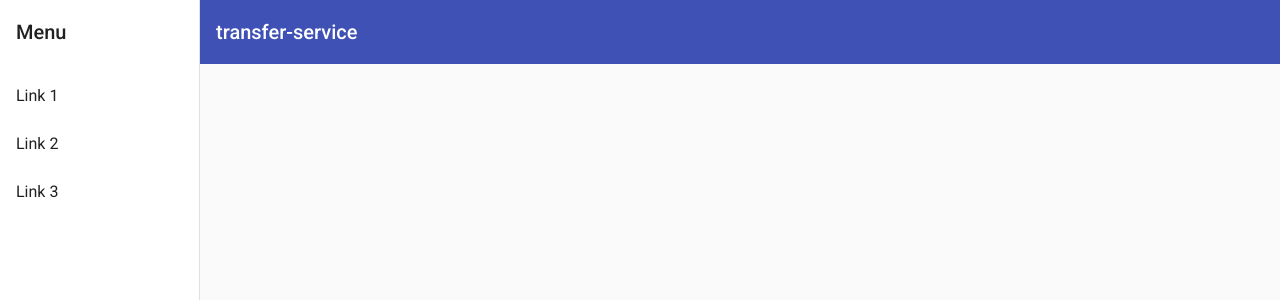
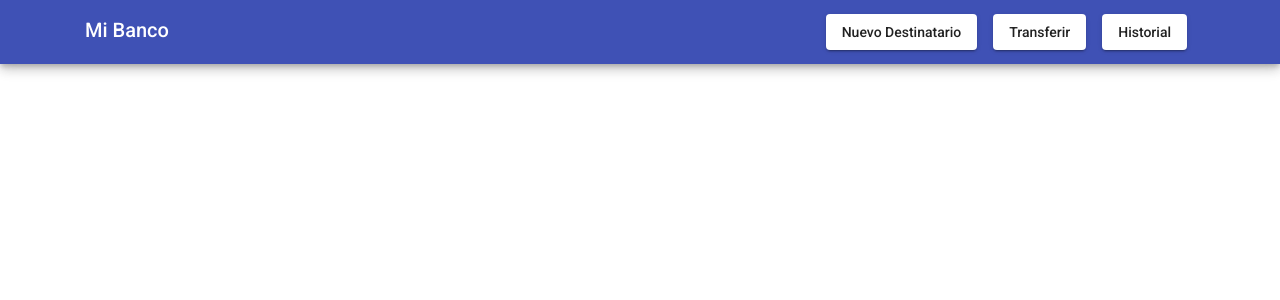
Before and after one commit to Gustavogalvez/transfer-service, an Angular app: page / in a window 1280 px wide. Shown: the top 300 px of the page. Built offline with nearby package versions, Linux system fonts and the light colour scheme; what @ngx-formly/core, @ngx-formly/material would draw is missing.

Commit message:
[FrontEnd] ADD se agrega el servicio para compartir CHG se simplifica la cabecera respecto al modelo entregado

```diff
--- /dev/null
+++ b/src/app/services/data-shared.service.ts
@@ -0,0 +1,11 @@
+import { Injectable } from '@angular/core';
+
+@Injectable({
+  providedIn: 'root'
+})
+export class DataSharedService {
+
+  public breadCrumb = '';
+
+  constructor() { }
+}
--- a/src/app/shared/navigation/navigation.component.html
+++ b/src/app/shared/navigation/navigation.component.html
@@ -1,27 +1,11 @@
-<mat-sidenav-container class="sidenav-container">
-  <mat-sidenav #drawer class="sidenav" fixedInViewport
-      [attr.role]="(isHandset$ | async) ? 'dialog' : 'navigation'"
-      [mode]="(isHandset$ | async) ? 'over' : 'side'"
-      [opened]="(isHandset$ | async) === false">
-    <mat-toolbar>Menu</mat-toolbar>
-    <mat-nav-list>
-      <a mat-list-item href="#">Link 1</a>
-      <a mat-list-item href="#">Link 2</a>
-      <a mat-list-item href="#">Link 3</a>
-    </mat-nav-list>
-  </mat-sidenav>
-  <mat-sidenav-content>
-    <mat-toolbar color="primary">
-      <button
-        type="button"
-        aria-label="Toggle sidenav"
-        mat-icon-button
-        (click)="drawer.toggle()"
-        *ngIf="isHandset$ | async">
-        <mat-icon aria-label="Side nav toggle icon">menu</mat-icon>
-      </button>
-      <span>transfer-service</span>
-    </mat-toolbar>
-    <!-- Add Content Here -->
-  </mat-sidenav-content>
-</mat-sidenav-container>
+<mat-toolbar class="mat-elevation-z6" color="primary">
+  <div class="container d-flex">
+    <span>Mi Banco</span>
+    <span *ngIf="dataSharedService.breadCrumb"> - {{dataSharedService.breadCrumb}}</span>
+    <div class="ml-auto">
+      <button mat-raised-button class="mx-2">Nuevo Destinatario</button>
+      <button mat-raised-button class="mx-2">Transferir</button>
+      <button mat-raised-button class="mx-2">Historial</button>
+    </div>
+  </div>
+</mat-toolbar>
--- a/src/app/shared/navigation/navigation.component.scss
+++ b/src/app/shared/navigation/navigation.component.scss
@@ -1,17 +1,4 @@
-.sidenav-container {
-  height: 100%;
+
+.container-header {
+  justify-content: space-between;
 }
-
-.sidenav {
-  width: 200px;
-}
-
-.sidenav .mat-toolbar {
-  background: inherit;
-}
-
-.mat-toolbar.mat-primary {
-  position: sticky;
-  top: 0;
-  z-index: 1;
-}
--- a/src/app/shared/navigation/navigation.component.ts
+++ b/src/app/shared/navigation/navigation.component.ts
@@ -1,7 +1,5 @@
 import { Component } from '@angular/core';
-import { BreakpointObserver, Breakpoints } from '@angular/cdk/layout';
-import { Observable } from 'rxjs';
-import { map, shareReplay } from 'rxjs/operators';
+import { DataSharedService } from 'src/app/services/data-shared.service';
 
 @Component({
   selector: 'app-navigation',
@@ -10,12 +8,6 @@ import { map, shareReplay } from 'rxjs/operators';
 })
 export class NavigationComponent {
 
-  isHandset$: Observable<boolean> = this.breakpointObserver.observe(Breakpoints.Handset)
-    .pipe(
-      map(result => result.matches),
-      shareReplay()
-    );
-
-  constructor(private breakpointObserver: BreakpointObserver) {}
+  constructor(public dataSharedService: DataSharedService) {}
 
 }
--- /dev/null
+++ b/src/app/shared/navigation/navigation.module.ts
@@ -0,0 +1,29 @@
+
+import { LayoutModule } from '@angular/cdk/layout';
+import { CommonModule } from '@angular/common';
+import { NgModule } from '@angular/core';
+import { MatButtonModule } from '@angular/material/button';
+import { MatIconModule } from '@angular/material/icon';
+import { MatListModule } from '@angular/material/list';
+import { MatSidenavModule } from '@angular/material/sidenav';
+import { MatToolbarModule } from '@angular/material/toolbar';
+import { NavigationComponent } from './navigation.component';
+
+const material = [
+  MatToolbarModule,
+  MatButtonModule,
+  MatSidenavModule,
+  MatIconModule,
+  MatListModule
+];
+
+@NgModule({
+  declarations: [NavigationComponent],
+  imports: [
+    CommonModule,
+    LayoutModule,
+    ...material
+  ],
+  exports: [NavigationComponent]
+})
+export class NavigationModule { }
```
Also changed, not shown: src/app/shared/shared.module.ts (+6 -19 lines).
